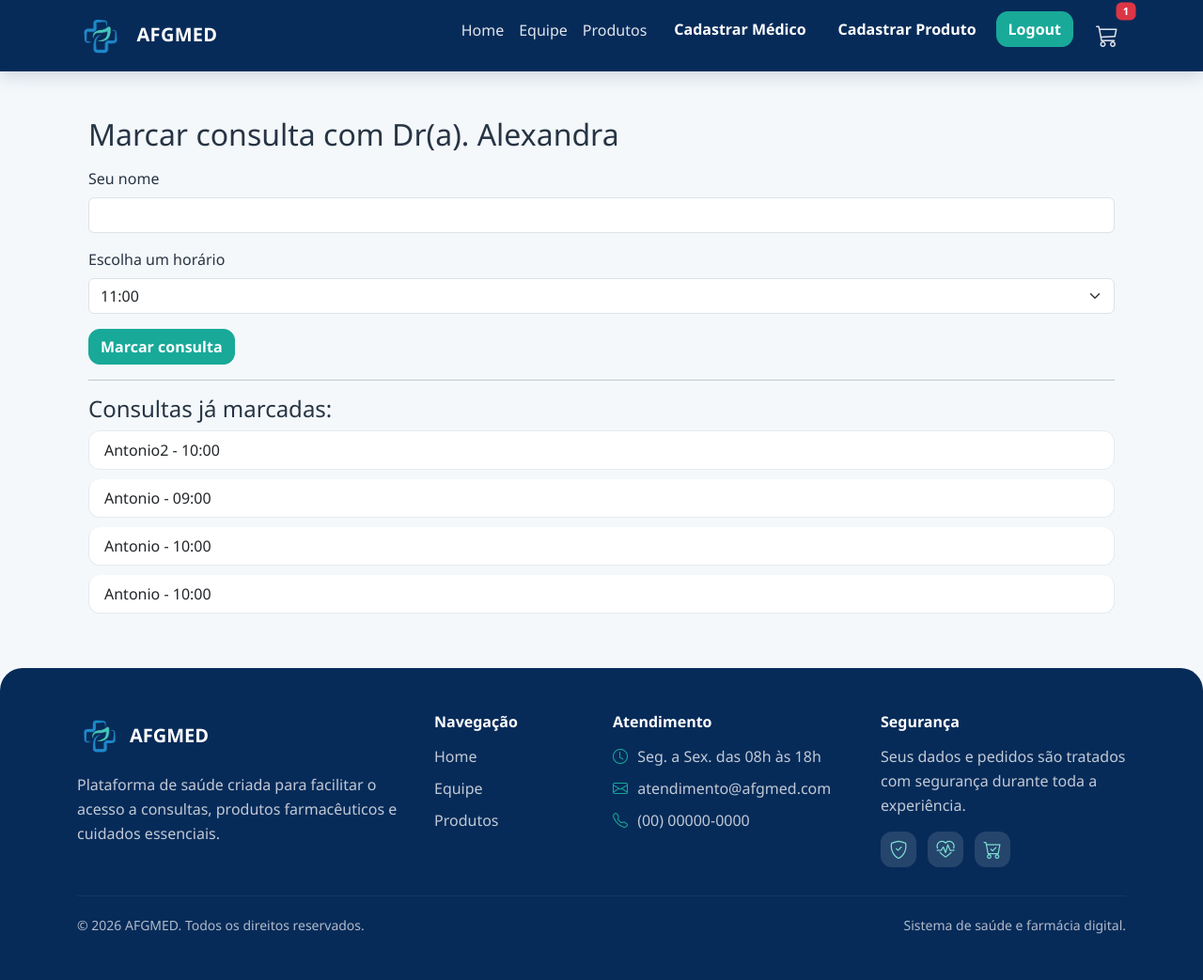
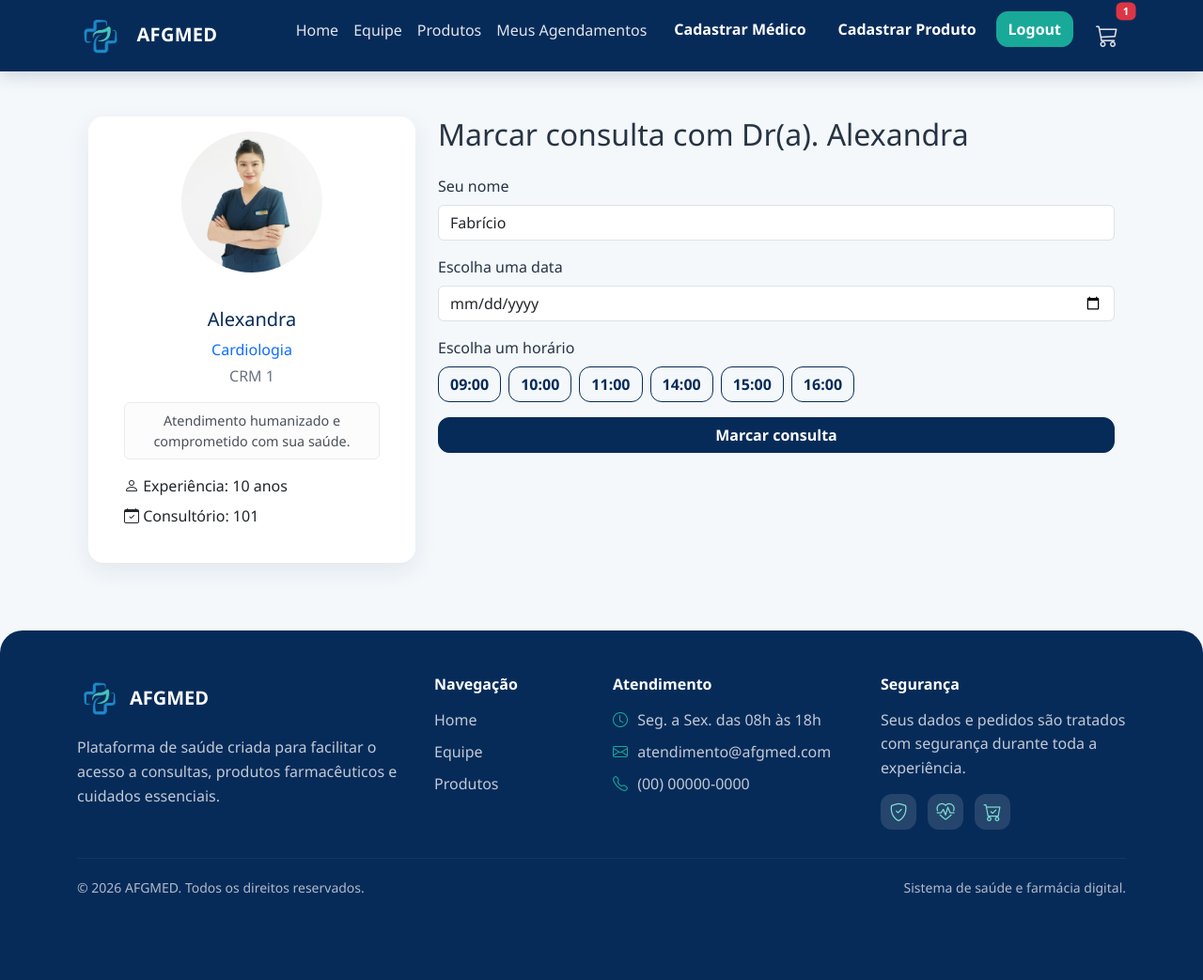
Before and after one commit to AntonioDonizeti/AFGMED, a Flask app: page /consultas/1 in a window 1280 px wide. Shown: the whole page at 94% size. After the commit the page ends 954 px from the top, so only its background shows below. Run offline with Flask 3, Linux system fonts and the light colour scheme; a user stored in the database is signed in.

Commit message:
AtuAtualizado Layout CONSULTAS e adicionado pagina MEUS AGENDAMENTOS

```diff
--- a/projetoafgmed/routes.py
+++ b/projetoafgmed/routes.py
@@ -1,9 +1,10 @@
 from projetoafgmed import app, database, bcrypt
 from projetoafgmed.models import Usuario, Medico, Produto, Carrinho, ItemCarrinho, Consulta, Entrega
 from projetoafgmed.forms import FormProduto, FormCriarConta, FormLogin, FormMedico
-from flask import render_template, redirect, url_for, flash, current_app, request
+from flask import render_template, redirect, url_for, flash, current_app, request, jsonify
 from flask_login import login_user, logout_user, login_required, current_user
 from werkzeug.utils import secure_filename
+from datetime import datetime
 import os
 
 
@@ -113,27 +114,82 @@ def cadastro_medico():
     return render_template("cadastro_medico.html", form=form)
 
 # ----------------- CONSULTAS -----------------
-
 @app.route('/consultas/<int:medico_id>', methods=['GET', 'POST'])
+@login_required
 def consultas(medico_id):
     medico = Medico.query.get_or_404(medico_id)
     horarios = ['09:00', '10:00', '11:00', '14:00', '15:00', '16:00']
 
     if request.method == 'POST':
-        paciente_nome = request.form.get('paciente_nome')
+        paciente_nome = current_user.nome
         horario = request.form.get('horario')
+        data_consulta = request.form.get('data_consulta')
 
-        existente = Consulta.query.filter_by(medico_id=medico.id, horario=horario).first()
+        if not horario or not data_consulta:
+            flash("Escolha data e horário para continuar.", "warning")
+            return redirect(url_for('consultas', medico_id=medico.id))
+
+        data_obj = datetime.strptime(data_consulta, '%Y-%m-%d').date()
+
+        # Verifica se horário já está ocupado para a mesma data
+        existente = Consulta.query.filter_by(
+            medico_id=medico.id,
+            horario=horario,
+            data=data_obj
+        ).first()
+
         if existente:
-            return "Horário já reservado!", 400
+            flash("Horário já reservado para essa data!", "danger")
+            return redirect(url_for('consultas', medico_id=medico.id))
 
-        nova_consulta = Consulta(medico_id=medico.id, paciente_nome=paciente_nome, horario=horario)
+        nova_consulta = Consulta(
+            medico_id=medico.id,
+            paciente_nome=paciente_nome,
+            horario=horario,
+            data=data_obj
+        )
         database.session.add(nova_consulta)
         database.session.commit()
-        return redirect(url_for('consultas', medico_id=medico.id))
+
+        # Redireciona para a página de agendamentos
+        return redirect(url_for('meus_agendamentos'))
 
     consultas_marcadas = Consulta.query.filter_by(medico_id=medico.id).all()
     return render_template('consultas.html', medico=medico, horarios=horarios, consultas=consultas_marcadas)
+
+# ----------------- HORARIOS DISPONIVEIS -----------------
+@app.route('/horarios_disponiveis/<int:medico_id>/<data>')
+@login_required
+def horarios_disponiveis(medico_id, data):
+    try:
+        data_obj = datetime.strptime(data, '%Y-%m-%d').date()
+    except ValueError:
+        return jsonify([])
+
+    consultas = Consulta.query.filter_by(medico_id=medico_id, data=data_obj).all()
+    horarios_ocupados = [c.horario for c in consultas]
+    return jsonify(horarios_ocupados)
+
+# ----------------- MEUS AGENDAMENTOS -----------------
+@app.route('/meus_agendamentos')
+@login_required
+def meus_agendamentos():
+    consultas = Consulta.query.filter_by(paciente_nome=current_user.nome).order_by(Consulta.data, Consulta.horario).all()
+    return render_template('meus_agendamentos.html', consultas=consultas)
+
+# ----------------- CANCELAR AGENDAMENTOS -----------------
+@app.route('/cancelar_consulta/<int:consulta_id>', methods=['POST'])
+@login_required
+def cancelar_consulta(consulta_id):
+    consulta = Consulta.query.get_or_404(consulta_id)
+    if consulta.paciente_nome != current_user.nome:
+        flash('Você não pode cancelar esta consulta.', 'danger')
+        return redirect(url_for('meus_agendamentos'))
+
+    database.session.delete(consulta)
+    database.session.commit()
+    flash('Consulta cancelada com sucesso!', 'success')
+    return redirect(url_for('meus_agendamentos'))
 
 # ----------------- EDITAR MÉDICO -----------------
 @app.route("/editar-medico/<int:id_medico>", methods=["GET", "POST"])
--- a/projetoafgmed/templates/base.html
+++ b/projetoafgmed/templates/base.html
@@ -38,6 +38,10 @@
 
                 <li class="nav-item">
                     <a class="nav-link" href="{{ url_for('produtos') }}">Produtos</a>
+                </li>
+
+                <li class="nav-item">
+                    <a class="nav-link" href="{{ url_for('meus_agendamentos') }}">Meus Agendamentos</a>
                 </li>
 
                 {% if current_user.is_authenticated %}
--- a/projetoafgmed/templates/consultas.html
+++ b/projetoafgmed/templates/consultas.html
@@ -1,36 +1,111 @@
 {% extends 'base.html' %}
 
 {% block content %}
-<div class="container mt-4">
-    <h2>Marcar consulta com Dr(a). {{ medico.nome }}</h2>
+<div class="container mt-5">
+    <div class="row">
+        <!-- Card do médico (layout antigo completo) -->
+        <div class="col-md-4 mb-4">
+            <div class="card shadow-sm rounded-4 text-center p-3">
+                <img src="{{ url_for('static', filename='fotos_medicos/' ~ medico.foto) }}"
+                     class="rounded-circle mx-auto"
+                     style="width:150px; height:150px; object-fit:cover;"
+                     alt="{{ medico.nome }}">
+                <div class="card-body">
+                    <h5 class="card-title mt-3">{{ medico.nome }}</h5>
+                    <p class="text-primary mb-1">{{ medico.especialidade }}</p>
+                    <p class="text-muted">CRM {{ medico.id }}</p>
 
-    <form method="POST" class="mt-3">
-        <div class="mb-3">
-            <label for="paciente_nome" class="form-label">Seu nome</label>
-            <input type="text" class="form-control" id="paciente_nome" name="paciente_nome" required>
+                    <div class="alert alert-light mt-3 py-2" role="alert" style="font-size:0.9rem;">
+                        Atendimento humanizado e comprometido com sua saúde.
+                    </div>
+
+                    <ul class="list-unstyled mt-3 mb-0 text-start">
+                        <li class="mb-2">
+                            <i class="bi bi-person"></i>
+                            Experiência: 10 anos
+                        </li>
+                        <li>
+                            <i class="bi bi-calendar-check"></i>
+                            Consultório: 101
+                        </li>
+                    </ul>
+                </div>
+            </div>
         </div>
-        <div class="mb-3">
-            <label for="horario" class="form-label">Escolha um horário</label>
-            <select class="form-select" id="horario" name="horario" required>
-                {% for h in horarios %}
-                    {% set ocupado = consultas|selectattr('horario','equalto',h)|list %}
-                    <option value="{{ h }}" {% if ocupado %}disabled{% endif %}>
-                        {{ h }} {% if ocupado %}- Ocupado{% endif %}
-                    </option>
-                {% endfor %}
-            </select>
+
+        <!-- Formulário de marcação -->
+        <div class="col-md-8">
+            <h2 class="mb-4">Marcar consulta com Dr(a). {{ medico.nome }}</h2>
+
+            <form method="POST" id="form_consulta">
+                <!-- Nome do paciente preenchido automaticamente -->
+                <div class="mb-3">
+                    <label class="form-label">Seu nome</label>
+                    <input type="text" class="form-control" value="{{ current_user.nome }}" readonly>
+                </div>
+
+                <!-- Data picker -->
+                <div class="mb-3">
+                    <label class="form-label">Escolha uma data</label>
+                    <input type="date" class="form-control" id="data_consulta" name="data_consulta" required>
+                </div>
+
+                <!-- Horários -->
+                <div class="mb-3">
+                    <label class="form-label">Escolha um horário</label>
+                    <div class="d-flex flex-wrap gap-2" id="horarios_container">
+                        {% for h in horarios %}
+                            <button type="button" class="btn btn-outline-primary horario-btn">{{ h }}</button>
+                        {% endfor %}
+                    </div>
+                    <input type="hidden" name="horario" id="horario_hidden">
+                </div>
+
+                <button type="submit" class="btn btn-primary w-100">Marcar consulta</button>
+            </form>
         </div>
-        <button type="submit" class="btn btn-success">Marcar consulta</button>
-    </form>
+    </div>
+</div>
 
-    <hr>
-    <h4>Consultas já marcadas:</h4>
-    <ul class="list-group mt-2">
-        {% for c in consultas %}
-            <li class="list-group-item">{{ c.paciente_nome }} - {{ c.horario }}</li>
-        {% else %}
-            <li class="list-group-item">Nenhuma consulta marcada ainda.</li>
-        {% endfor %}
-    </ul>
-</div>
+<script>
+// Seleção de horário
+function atualizarHorarioSelecionado(btn){
+    document.getElementById('horario_hidden').value = btn.textContent.trim();
+    document.querySelectorAll('.horario-btn').forEach(b => b.classList.remove('active'));
+    btn.classList.add('active');
+}
+
+// Inicializa os botões
+document.querySelectorAll('.horario-btn').forEach(btn=>{
+    btn.addEventListener('click',()=>atualizarHorarioSelecionado(btn));
+});
+
+// Atualiza horários ocupados ao mudar a data via AJAX
+document.getElementById('data_consulta').addEventListener('change', async()=>{
+    const data=document.getElementById('data_consulta').value;
+    const medico_id="{{ medico.id }}";
+
+    document.getElementById('horario_hidden').value='';
+
+    document.querySelectorAll('.horario-btn').forEach(btn=>{
+        btn.classList.remove('active','btn-secondary','disabled');
+        btn.classList.add('btn-outline-primary');
+    });
+
+    if(!data) return;
+
+    try{
+        const response=await fetch(`/horarios_disponiveis/${medico_id}/${data}`);
+        const ocupados=await response.json();
+        document.querySelectorAll('.horario-btn').forEach(btn=>{
+            if(ocupados.includes(btn.textContent.trim())){
+                btn.classList.remove('btn-outline-primary');
+                btn.classList.add('btn-secondary','disabled');
+            }
+        });
+    }catch(err){
+        console.error('Erro ao buscar horários:',err);
+    }
+});
+</script>
 {% endblock %}
```
Also changed, not shown: projetoafgmed/templates/meus_agendamentos.html (added, +36 -0 lines), instance/afgmed.db.
